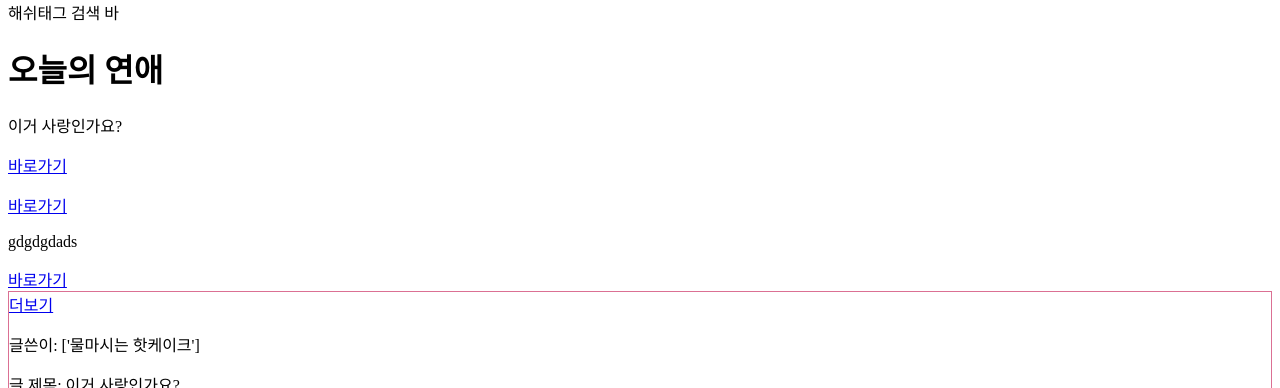
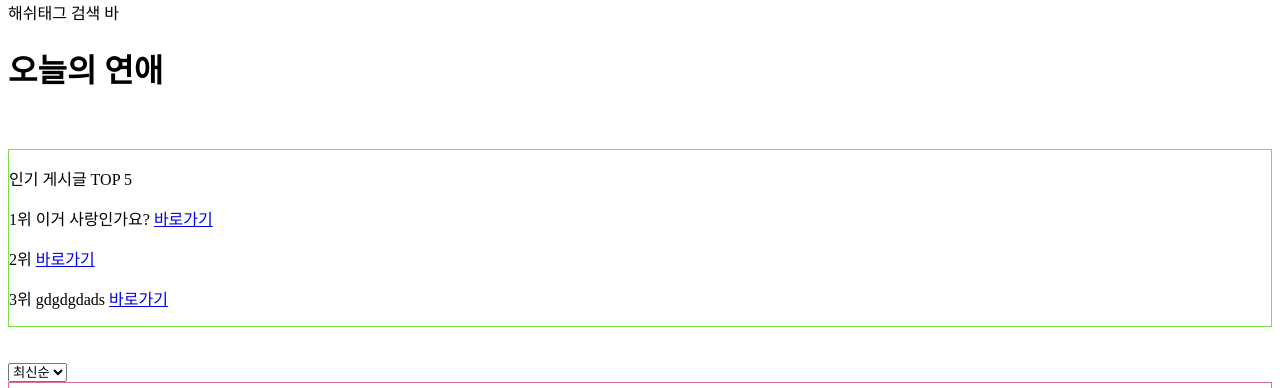
Before and after one commit to wanderlust16/lovecast, a Django app: page / in a window 1280 px wide. Shown: the part 32-420 px from the top of the page. Run offline with Django 3.2, Linux system fonts and the light colour scheme; data comes from the database, SQL or seed files in the repository; both versions use the stored data as it was after the commit; data that the repository does not hold is empty; parts of the project's set-up code (start-up, migrations or seed data) failed here and were passed over; some libraries are stand-ins or nearby versions.

Commit message:
최신순/인기순 정렬 추가

```diff
--- a/feedpage/models.py
+++ b/feedpage/models.py
@@ -62,9 +62,9 @@ class FeedComment(models.Model):
         return str(self.id)
 
 #class CommentLike(models.Model):
- #   user = models.ForeignKey(User, on_delete=models.CASCADE)
-  #  comment = models.ForeignKey(FeedComment, on_delete=models.CASCADE)
-   # created_at = models.DateTimeField(auto_now_add=True)
+#   user = models.ForeignKey(User, on_delete=models.CASCADE)
+#   comment = models.ForeignKey(FeedComment, on_delete=models.CASCADE)
+#   created_at = models.DateTimeField(auto_now_add=True)
 
 class Sunny(models.Model):
     user = models.ForeignKey(User, on_delete=models.CASCADE)
--- a/feedpage/templates/feedpage/index.html
+++ b/feedpage/templates/feedpage/index.html
@@ -6,14 +6,25 @@
       {% if user.is_authenticated %}
         <a href = "/home/new"> 글쓰기 </a>
       {% endif %}
-
+      <br>
+      <br>
       <!--TOP 5 인기 순 정렬 -->
+      <div style="border: 1px solid rgb(122, 221, 76);">
+        <P>인기 게시글 TOP 5</P>
         {% for topfive in ranking|slice:":5" %}
-        <p> {{ topfive.title }} </p>
-        <a href="/home/{{ topfive.id }}">바로가기</a>
+          <p> {{ forloop.counter }}위 {{ topfive.title }} <a href="/home/{{ topfive.id }}">바로가기</a> </p>
         {% endfor %}
-
+      </div>
+      <!--------------------->
+      <br>
+      <br>
       {% for feed in feeds %}
+        <!--최신순/인기순 정렬 -->
+        <select id="sort-select" onchange="location = this.value;">
+          <option class="sort-date" value="/">최신순</option>
+          <option class="sort-likes" value="?sort=forecasts">인기순</option>
+        </select>
+        <!--------------------->
         <div style="border: 1px solid palevioletred;">
           <a href="/home/{{ feed.id }}">더보기</a>
           {% if request.user == feed.author %}
@@ -21,9 +32,8 @@
           {% endif %}
 
 
-          {% load mathfilters %}
 
-          {% if feed.anonymous %}
+          {% if feed.anonymous %} <!--익명이면 무작위 닉네임이 뜨도록하는 if문 -->
             <p>글쓴이: {{feed.nickname}}</p>
           {% else %}
             <p>글쓴이: {{ feed.author.profile.nickname }} </p>
@@ -34,8 +44,9 @@
           {% endif %}
           <p>{{ feed.content }}</p>
 
+
           <!-- SUNNY, CLOUDY, RAINY-->
-          <!-- 버튼을 못 누르게 하는거는 jqeury 에서 하는건가..?-->
+          {% load mathfilters %}
           {% with total=feed.sunny_users.count|add:feed.cloudy_users.count|add:feed.rainy_users.count %}
             {% if user not in feed.sunny_users.all and user not in feed.cloudy_users.all and user not in feed.rainy_users.all %}
                 <p> {{total}}명이 예보했습니다 </p>
@@ -53,11 +64,11 @@
                   <a href="/home/{{ feed.id }}/cloudy">{{ feed.cloudy_users.count|div:total|mul:100|floatformat:"0" }}% Cloudy {{feed.cloudy_content}}</a>
                   <a href="/home/{{ feed.id }}/rainy">{{ feed.rainy_users.count|div:total|mul:100|floatformat:"0" }}% Rainy {{feed.rainy_content}}</a>
                 {% endif %}
+            {% endif %}
+          {% endwith %}
+          <!-- ################## -->
 
 
-          {% endif %}
-          <!-- ################## -->
-          {% endwith %}
           {% for c in feed.feedcomment_set.all %}
             <p>{{ c.content }}</p>
 
--- a/feedpage/views.py
+++ b/feedpage/views.py
@@ -8,8 +8,12 @@ from nicky.base import Nicky
 
 def index(request):
     if request.method == 'GET':
-        feeds = Feed.objects.all()
-        ranking= Feed.objects.annotate(total=Count('sunny_users')+Count('cloudy_users')+Count('rainy_users')).order_by('-total')
+        sort = request.GET.get('sort','')
+        ranking= Feed.objects.annotate(total=Count('sunny_users')+Count('cloudy_users')+Count('rainy_users')).order_by('-total','-updated_at')
+        if sort == 'forecasts':
+            feeds=ranking
+        else:
+            feeds=Feed.objects.order_by('-created_at')
         return render(request, 'feedpage/index.html', {'feeds': feeds, 'ranking':ranking})
     elif request.method == 'POST':
         title = request.POST['title']
```
Also changed, not shown: db.sqlite3, media/feed_photos/a754db5b62109d340705204b4164ee1a.jpg (added), media/profile_photos/bear.jpg (added). Lines whose indentation alone changed are shown as unchanged.
